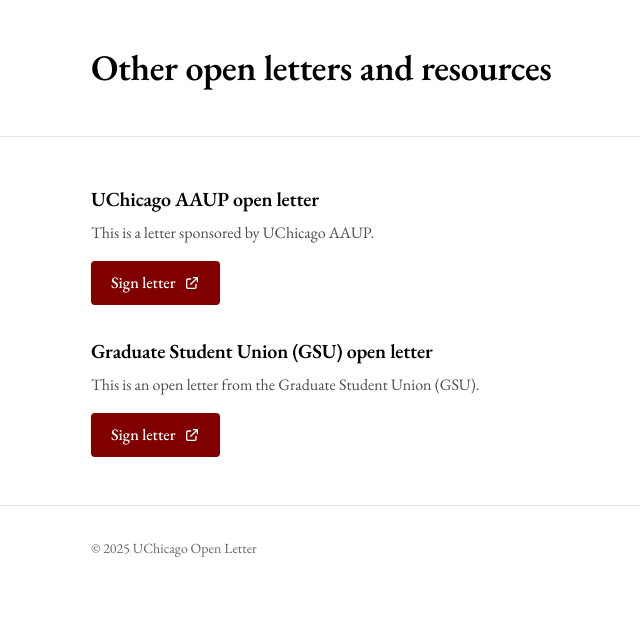
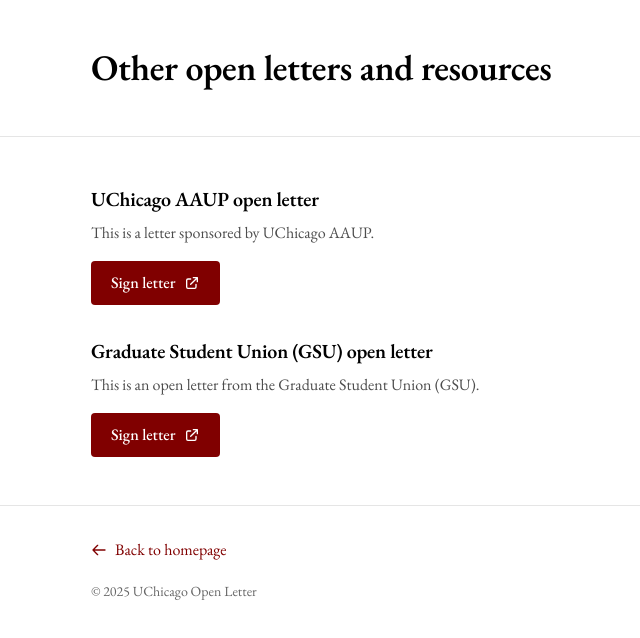
Before and after one commit to zroe1/uchicago-open-letter, a Next.js app: page /resources in a window 1280 px wide. Shown: the top 638 px of the page, without its empty margins (197-837 px from the left). Built offline with nearby package versions, Linux system fonts and the light colour scheme.

Commit message:
back to homepage link

```diff
--- a/src/app/resources/page.tsx
+++ b/src/app/resources/page.tsx
@@ -1,4 +1,5 @@
 import type { Metadata } from "next";
+import Link from "next/link";
 
 export const metadata: Metadata = {
   title: "Other open letters and resources | Save UChicago",
@@ -66,8 +67,25 @@
       </main>
 
       <footer className="border-t border-black/10">
-        <div className="mx-auto max-w-3xl px-5 md:px-8 py-8 text-sm text-black/60">
-          © {new Date().getFullYear()} UChicago Open Letter
+        <div className="mx-auto max-w-3xl px-5 md:px-8 py-8">
+          <div className="mb-4">
+            <Link
+              href="/"
+              className="inline-flex items-center gap-2 text-[var(--maroon)] hover:underline underline-offset-4">
+              <svg className="w-4 h-4" fill="none" stroke="currentColor" viewBox="0 0 24 24">
+                <path
+                  strokeLinecap="round"
+                  strokeLinejoin="round"
+                  strokeWidth={2}
+                  d="M10 19l-7-7m0 0l7-7m-7 7h18"
+                />
+              </svg>
+              Back to homepage
+            </Link>
+          </div>
+          <div className="text-sm text-black/60">
+            © {new Date().getFullYear()} UChicago Open Letter
+          </div>
         </div>
       </footer>
     </div>
```
